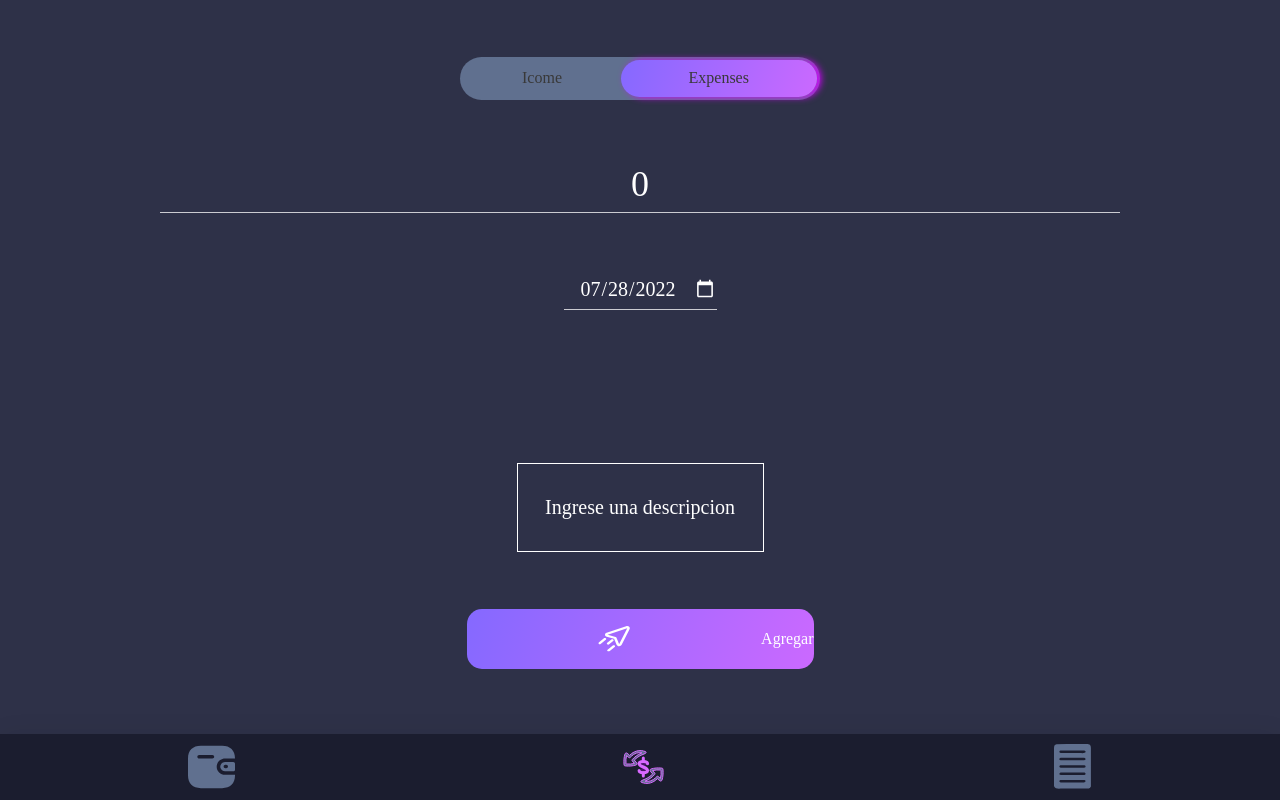
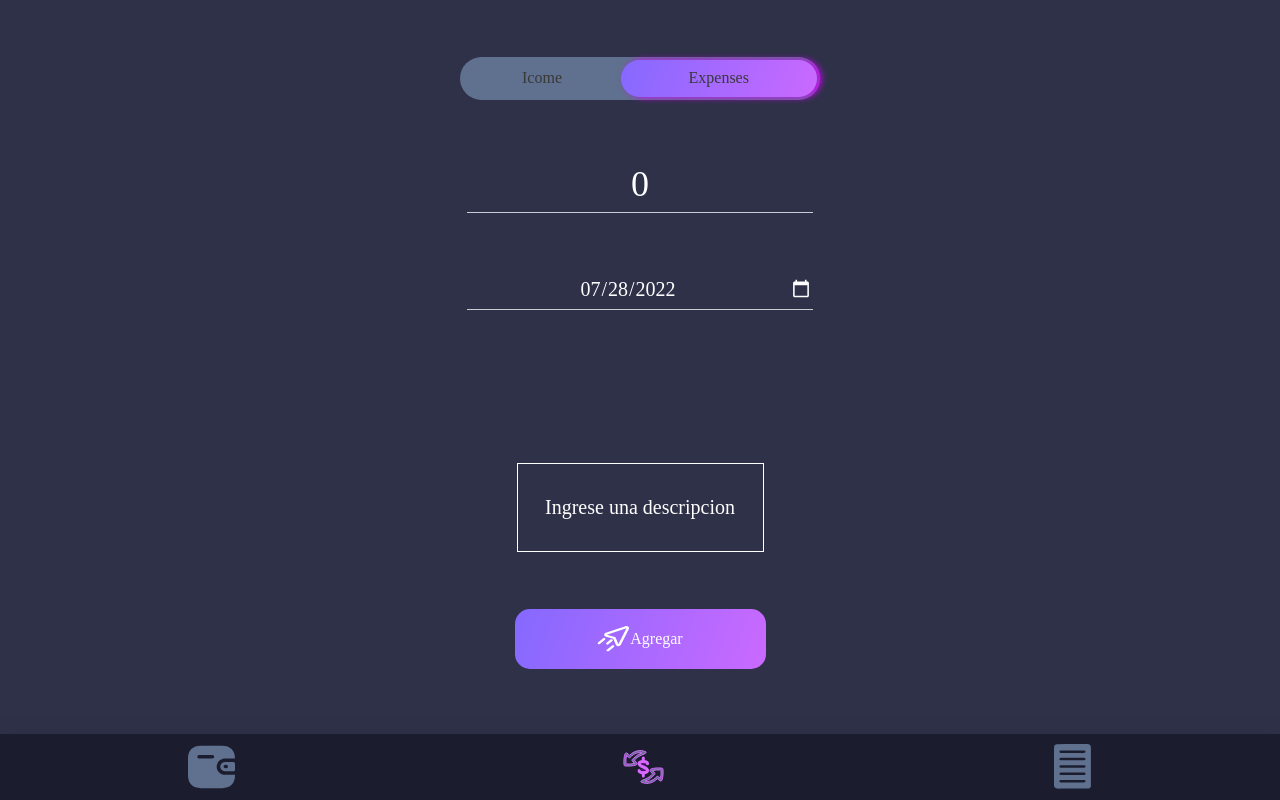
Before and after one commit to juanpa77/App_Control_de_Gastos, a React (Create React App) app: page /transaction in a window 1280 px wide. Built offline with nearby package versions, Linux system fonts and the light colour scheme.

Commit message:
change size of item TransactionList delet with 100% in svg reset.css

```diff
--- a/src/components/buttons/styled.ts
+++ b/src/components/buttons/styled.ts
@@ -9,9 +9,10 @@ export const Base = styled('button')`
   color: white;
   cursor: pointer;
   border: none;
+  width: 100px;
 `
 
 export const Button = styled(Base)`
-  width: 347px;
+  width: 251px;
   height: 60px;
 `
--- a/src/components/transaction-form/styled.tsx
+++ b/src/components/transaction-form/styled.tsx
@@ -51,11 +51,12 @@ export const DateInput = styled(Input)`
   font-size: 20px;
   line-height: 20px;
   height: 40px;
+  width: 27%;
   cursor: pointer;
 `
 export const AmountInput = styled(Input)`
   display: flex;
   justify-content: center;
   flex-direction: column;
-  width: 75%
+  width: 27%
 `
--- a/src/components/transaction-list/styled.tsx
+++ b/src/components/transaction-list/styled.tsx
@@ -39,14 +39,14 @@ export const TransactionItem = styled('li')`
   grid-template-rows: 30% 70%;
   width: 75%;
   min-width: 369px;
-  min-height: 95px;
+  min-height: 70px;
   padding: 0px 22px;
   border-radius: 12.7194px;
   background: rgba(43, 30, 30, 0.51);
   box-shadow: 0px 3.17984px 12.7194px #0C0E0E;
   color: black;
   justify-content: space-between;
-  align-items: start;
+  align-items: center;
   justify-items: end;
   grid-template-areas:
     "V V I"
--- a/src/style/reset.css
+++ b/src/style/reset.css
@@ -128,7 +128,7 @@ table, tr, td {
 
 /* Evitamos problemas con los SVG */
 svg {
-  width: 100%;
+  /* width: 100%; */
   display: block;
   fill: currentColor;
 }
```
